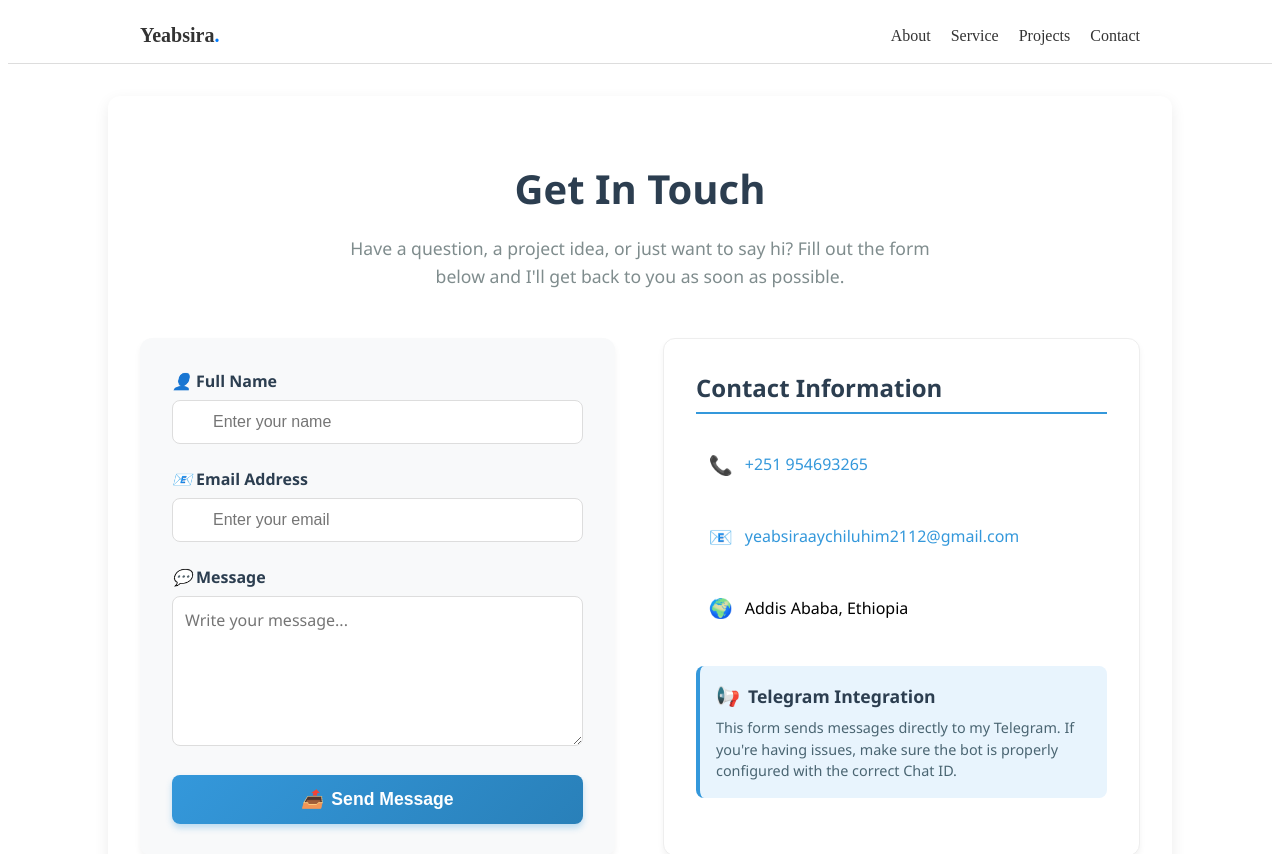
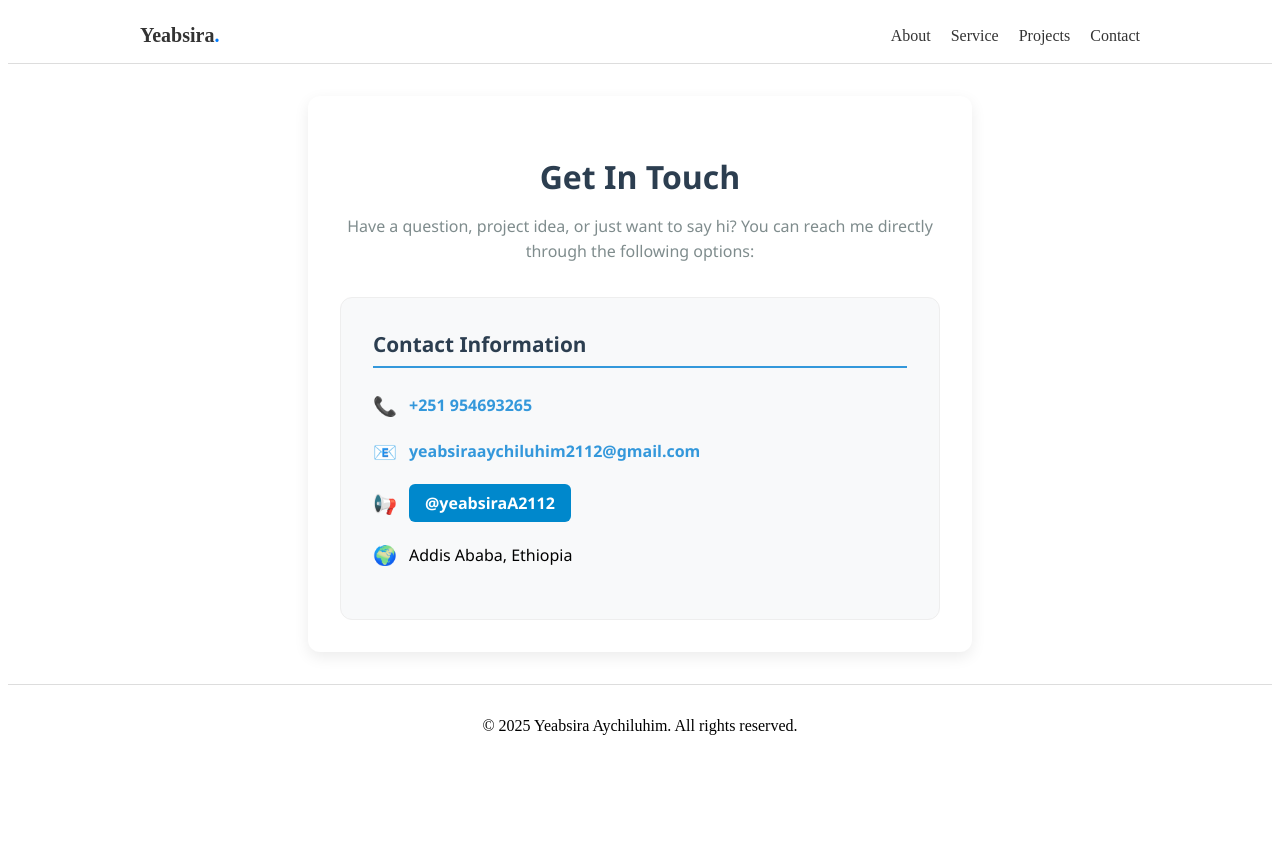
Before and after one commit to yeab2112/My-Portfolio, a React (Vite) app: page /contact in a window 1280 px wide. Shown: the top 854 px of the page. After the commit the page ends 800 px from the top, so only its background shows below. Built offline with nearby package versions, Linux system fonts and the light colour scheme.

Commit message:
FOR THE  contact bage cel

```diff
--- a/src/Pages/Contact.jsx
+++ b/src/Pages/Contact.jsx
@@ -1,201 +1,49 @@
-import React, { useState } from "react";
+import React from "react";
 
 const Contact = () => {
-  const [formData, setFormData] = useState({
-    name: "",
-    email: "",
-    message: "",
-  });
-  const [isSubmitting, setIsSubmitting] = useState(false);
-  const [submitStatus, setSubmitStatus] = useState(null);
-  const [errorDetails, setErrorDetails] = useState("");
-
-  // Telegram credentials
-  const BOT_TOKEN = "8492384030:AAHsJ0fsa_s2w9Vt5_uzAKvSU1JonTgZz-I";
-  const CHAT_ID = "7155450605";
-
-  const handleChange = (e) => {
-    setFormData({ ...formData, [e.target.id]: e.target.value });
-  };
-
-  const handleSubmit = async (e) => {
-    e.preventDefault();
-    setIsSubmitting(true);
-    setSubmitStatus(null);
-    setErrorDetails("");
-
-    const text = `📩 New Contact Message:
-👤 Name: ${formData.name}
-📧 Email: ${formData.email}
-💬 Message: ${formData.message}`;
-
-    try {
-      const response = await fetch(`https://api.telegram.org/bot${BOT_TOKEN}/sendMessage`, {
-        method: "POST",
-        headers: { "Content-Type": "application/json" },
-        body: JSON.stringify({
-          chat_id: CHAT_ID,
-          text: text,
-        }),
-      });
-
-      const data = await response.json();
-
-      if (data.ok) {
-        setSubmitStatus("success");
-        setFormData({ name: "", email: "", message: "" });
-      } else {
-        setErrorDetails(data.description || "Unknown error");
-        throw new Error(data.description || "Failed to send message");
-      }
-    } catch (error) {
-      setSubmitStatus("error");
-      console.error("Telegram API error:", error);
-    } finally {
-      setIsSubmitting(false);
-    }
-  };
-
   return (
     <div style={styles.container}>
       <h2 style={styles.title}>Get In Touch</h2>
       <p style={styles.subtitle}>
-        Have a question, a project idea, or just want to say hi?
-        Fill out the form below and I'll get back to you as soon as possible.
+        Have a question, project idea, or just want to say hi?
+        You can reach me directly through the following options:
       </p>
 
-      {/* Status Messages */}
-      {submitStatus === "success" && (
-        <div style={styles.successMessage}>
-          <i className="icon" style={styles.icon}>✅</i>
-          Message sent successfully! I'll get back to you soon.
-        </div>
-      )}
+      <div style={styles.contactInfo}>
+        <h3 style={styles.infoTitle}>Contact Information</h3>
 
-      {submitStatus === "error" && (
-        <div style={styles.errorMessage}>
-          <i className="icon" style={styles.icon}>❌</i>
-          Failed to send message. Please try again or contact me directly.
-          {errorDetails && <div style={styles.errorDetails}>Error: {errorDetails}</div>}
-          <div style={styles.troubleshoot}>
-            <p style={styles.troubleshootTitle}><strong>Troubleshooting tips:</strong></p>
-            <ul style={styles.troubleshootList}>
-              <li>Make sure you've started a chat with the bot on Telegram</li>
-              <li>Verify the chat ID is correct</li>
-              <li>Check that the bot has permission to send messages</li>
-              <li>Ensure your bot token is valid</li>
-            </ul>
-            <p style={styles.alternativeContact}>
-              Alternatively, you can contact me directly at{" "}
-              <a href="mailto:yeabsiraaychiluhim2112@gmail.com" style={styles.link}>
-                yeabsiraaychiluhim2112@gmail.com
+        <div style={styles.contactItem}>
+          <span style={styles.contactIcon}>📞</span>
+          <a href="tel:+251954693265" style={styles.contactLink}>
+            +251 954693265
           </a>
-            </p>
-          </div>
-        </div>
-      )}
-
-      <div style={styles.content}>
-        {/* Contact Form */}
-        <form style={styles.form} onSubmit={handleSubmit}>
-          <div style={styles.formGroup}>
-            <label htmlFor="name" style={styles.label}>
-              <i className="icon" style={styles.inputIcon}>👤</i>
-              Full Name
-            </label>
-            <input
-              type="text"
-              id="name"
-              value={formData.name}
-              onChange={handleChange}
-              placeholder="Enter your name"
-              required
-              disabled={isSubmitting}
-              style={styles.input}
-            />
         </div>
 
-          <div style={styles.formGroup}>
-            <label htmlFor="email" style={styles.label}>
-              <i className="icon" style={styles.inputIcon}>📧</i>
-              Email Address
-            </label>
-            <input
-              type="email"
-              id="email"
-              value={formData.email}
-              onChange={handleChange}
-              placeholder="Enter your email"
-              required
-              disabled={isSubmitting}
-              style={styles.input}
-            />
-          </div>
-
-          <div style={styles.formGroup}>
-            <label htmlFor="message" style={styles.label}>
-              <i className="icon" style={styles.inputIcon}>💬</i>
-              Message
-            </label>
-            <textarea
-              id="message"
-              rows="5"
-              value={formData.message}
-              onChange={handleChange}
-              placeholder="Write your message..."
-              required
-              disabled={isSubmitting}
-              style={styles.textarea}
-            ></textarea>
-          </div>
-
-          <button
-            type="submit"
-            style={isSubmitting ? {...styles.button, ...styles.buttonSubmitting} : styles.button}
-            disabled={isSubmitting}
-          >
-            {isSubmitting ? (
-              <>
-                <span style={styles.spinner}></span>
-                Sending...
-              </>
-            ) : (
-              <>
-                <i className="icon" style={styles.buttonIcon}>📤</i>
-                Send Message
-              </>
-            )}
-          </button>
-        </form>
-
-        {/* Contact Info */}
-        <div style={styles.contactInfo}>
-          <h3 style={styles.infoTitle}>Contact Information</h3>
-          <div style={styles.contactItem}>
-            <span style={styles.contactIcon}>📞</span>
-            <a href="tel:+251954693265" style={styles.contactLink}>+251 954693265</a>
-          </div>
         <div style={styles.contactItem}>
           <span style={styles.contactIcon}>📧</span>
-            <a href="mailto:yeabsiraaychiluhim2112@gmail.com" style={styles.contactLink}>
+          <a
+            href="mailto:yeabsiraaychiluhim2112@gmail.com"
+            style={styles.contactLink}
+          >
             yeabsiraaychiluhim2112@gmail.com
           </a>
         </div>
+
+        <div style={styles.contactItem}>
+          <span style={styles.contactIcon}>📢</span>
+          <a
+            href="https://t.me/yeabsiraA2112"
+            target="_blank"
+            rel="noopener noreferrer"
+            style={{ ...styles.contactLink, ...styles.telegramButton }}
+          >
+            @yeabsiraA2112
+          </a>
+        </div>
+
         <div style={styles.contactItem}>
           <span style={styles.contactIcon}>🌍</span>
           <span>Addis Ababa, Ethiopia</span>
-          </div>
-
-          <div style={styles.telegramInfo}>
-            <h4 style={styles.telegramTitle}>
-              <span style={styles.telegramIcon}>📢</span>
-              Telegram Integration
-            </h4>
-            <p style={styles.telegramText}>
-              This form sends messages directly to my Telegram. If you're having issues,
-              make sure the bot is properly configured with the correct Chat ID.
-            </p>
-          </div>
         </div>
       </div>
     </div>
@@ -204,7 +52,7 @@ const Contact = () => {
 
 const styles = {
   container: {
-    maxWidth: "1000px",
+    maxWidth: "600px",
     margin: "2rem auto",
     padding: "2rem",
     fontFamily: "'Segoe UI', Tahoma, Geneva, Verdana, sans-serif",
@@ -214,128 +62,37 @@ const styles = {
   },
   title: {
     textAlign: "center",
-    fontSize: "2.5rem",
+    fontSize: "2rem",
     marginBottom: "1rem",
     color: "#2c3e50",
     fontWeight: "700",
   },
   subtitle: {
     textAlign: "center",
-    fontSize: "1.1rem",
+    fontSize: "1rem",
     color: "#7f8c8d",
-    marginBottom: "3rem",
+    marginBottom: "2rem",
     lineHeight: "1.6",
-    maxWidth: "600px",
-    marginLeft: "auto",
-    marginRight: "auto",
   },
-  content: {
-    display: "flex",
-    gap: "3rem",
-    flexWrap: "wrap",
-  },
-  form: {
-    flex: 1,
-    minWidth: "300px",
+  contactInfo: {
     background: "#f8f9fa",
     padding: "2rem",
     borderRadius: "12px",
-    boxShadow: "0 4px 6px rgba(0, 0, 0, 0.05)",
-  },
-  formGroup: {
-    marginBottom: "1.5rem",
-  },
-  label: {
-    display: "flex",
-    alignItems: "center",
-    marginBottom: "0.5rem",
-    fontWeight: "600",
-    color: "#2c3e50",
-    fontSize: "1rem",
-  },
-  inputIcon: {
-    marginRight: "0.5rem",
-    width: "16px",
-  },
-  input: {
-    width: "100%",
-    padding: "12px 12px 12px 40px",
-    border: "1px solid #ddd",
-    borderRadius: "8px",
-    fontSize: "1rem",
-    transition: "all 0.3s",
-    boxSizing: "border-box",
-    background: "#fff",
-  },
-  textarea: {
-    width: "100%",
-    padding: "12px",
-    border: "1px solid #ddd",
-    borderRadius: "8px",
-    fontSize: "1rem",
-    transition: "all 0.3s",
-    boxSizing: "border-box",
-    fontFamily: "inherit",
-    minHeight: "150px",
-    background: "#fff",
-  },
-  button: {
-    display: "flex",
-    alignItems: "center",
-    justifyContent: "center",
-    width: "100%",
-    padding: "14px 24px",
-    background: "linear-gradient(135deg, #3498db 0%, #2980b9 100%)",
-    color: "white",
-    border: "none",
-    borderRadius: "8px",
-    fontSize: "1.1rem",
-    fontWeight: "600",
-    cursor: "pointer",
-    transition: "all 0.3s",
-    boxShadow: "0 4px 6px rgba(52, 152, 219, 0.3)",
-  },
-  buttonSubmitting: {
-    background: "linear-gradient(135deg, #2980b9 0%, #256a9e 100%)",
-    cursor: "not-allowed",
-  },
-  buttonIcon: {
-    marginRight: "0.5rem",
-  },
-  spinner: {
-    width: "16px",
-    height: "16px",
-    border: "2px solid transparent",
-    borderTop: "2px solid white",
-    borderRadius: "50%",
-    marginRight: "8px",
-    animation: "spin 1s linear infinite",
-  },
-  contactInfo: {
-    flex: 1,
-    minWidth: "250px",
-    background: "#fff",
-    padding: "2rem",
-    borderRadius: "12px",
-    boxShadow: "0 4px 6px rgba(0, 0, 0, 0.05)",
     border: "1px solid #eee",
   },
   infoTitle: {
     marginTop: 0,
     marginBottom: "1.5rem",
     color: "#2c3e50",
-    fontSize: "1.5rem",
+    fontSize: "1.3rem",
     fontWeight: "600",
+    borderBottom: "2px solid #3498db",
     paddingBottom: "0.5rem",
-    borderBottom: "2px solid #3498db",
   },
   contactItem: {
     display: "flex",
     alignItems: "center",
     marginBottom: "1.2rem",
-    padding: "0.8rem",
-    borderRadius: "8px",
-    transition: "background 0.3s",
   },
   contactIcon: {
     marginRight: "12px",
@@ -346,100 +103,17 @@ const styles = {
   contactLink: {
     color: "#3498db",
     textDecoration: "none",
-    transition: "color 0.3s",
+    fontWeight: "600",
+    transition: "all 0.3s",
   },
-  successMessage: {
-    padding: "16px",
-    borderRadius: "8px",
-    marginBottom: "1.5rem",
-    textAlign: "center",
-    fontWeight: "500",
-    backgroundColor: "#d4edda",
-    color: "#155724",
-    border: "1px solid #c3e6cb",
-    display: "flex",
-    alignItems: "center",
-    justifyContent: "center",
-  },
-  errorMessage: {
-    padding: "16px",
-    borderRadius: "8px",
-    marginBottom: "1.5rem",
-    textAlign: "center",
-    fontWeight: "500",
-    backgroundColor: "#f8d7da",
-    color: "#721c24",
-    border: "1px solid #f5c6cb",
-  },
-  icon: {
-    marginRight: "0.5rem",
-  },
-  errorDetails: {
-    marginTop: "10px",
-    fontSize: "0.9rem",
-    fontFamily: "monospace",
-    padding: "8px",
-    backgroundColor: "rgba(0, 0, 0, 0.05)",
-    borderRadius: "4px",
-  },
-  troubleshoot: {
-    marginTop: "15px",
-    textAlign: "left",
-    fontSize: "0.9rem",
-  },
-  troubleshootTitle: {
-    marginBottom: "0.5rem",
-    fontWeight: "600",
-  },
-  troubleshootList: {
-    paddingLeft: "1.5rem",
-    marginBottom: "1rem",
-  },
-  alternativeContact: {
-    marginTop: "1rem",
-    paddingTop: "1rem",
-    borderTop: "1px solid rgba(0, 0, 0, 0.1)",
-  },
-  link: {
-    color: "#3498db",
+  telegramButton: {
+    background: "#0088cc",
+    color: "white",
+    padding: "8px 16px",
+    borderRadius: "6px",
     textDecoration: "none",
-    fontWeight: "600",
-  },
-  telegramInfo: {
-    marginTop: "2rem",
-    padding: "1rem",
-    backgroundColor: "#e8f4fd",
-    borderRadius: "8px",
-    borderLeft: "4px solid #3498db",
-  },
-  telegramTitle: {
-    display: "flex",
-    alignItems: "center",
-    marginTop: 0,
-    marginBottom: "0.5rem",
-    color: "#2c3e50",
-    fontSize: "1.1rem",
-  },
-  telegramIcon: {
-    marginRight: "0.5rem",
-    fontSize: "1.2rem",
-  },
-  telegramText: {
-    margin: 0,
-    fontSize: "0.9rem",
-    lineHeight: "1.5",
-    color: "#4a6572",
+    display: "inline-block",
   },
 };
 
-// Add keyframes for spinner animation
-const styleSheet = document.styleSheets[0];
-const keyframes = `
-@keyframes spin {
-  0% { transform: rotate(0deg); }
-  100% { transform: rotate(360deg); }
-}
-`;
-styleSheet.insertRule(keyframes, styleSheet.cssRules.length);
-
 export default Contact;
```
Lines whose indentation alone changed are shown as unchanged.
